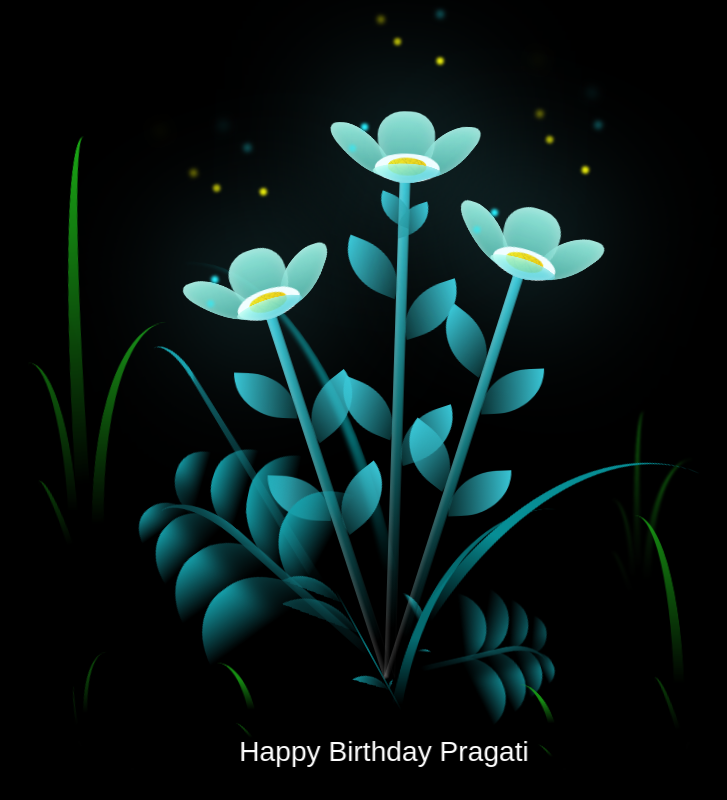
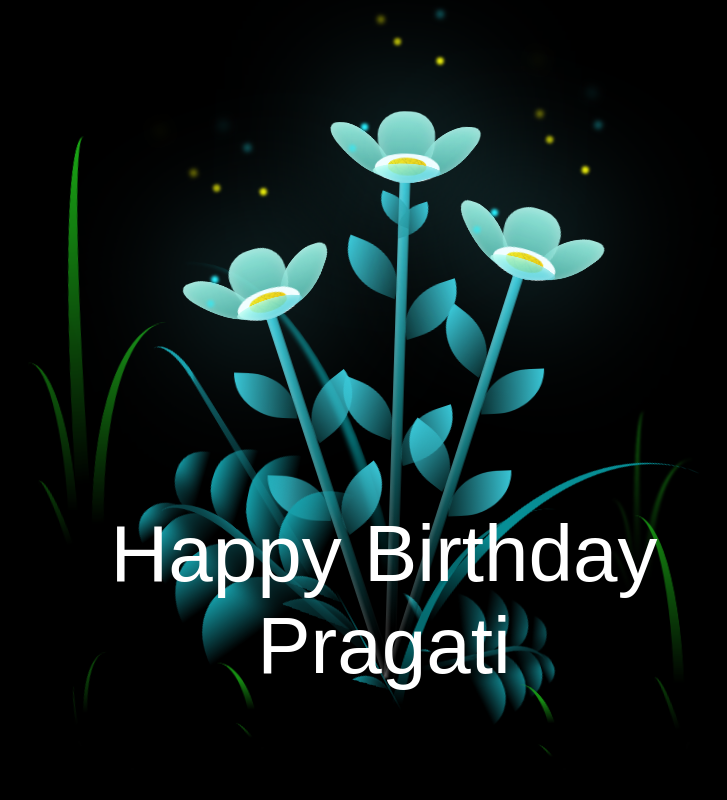
Before and after one commit to Itguykunal/flowers, a plain HTML site: page index.html in a window 1280 px wide. Shown: the whole page, without its empty margins (256-983 px from the left). Drawn offline with Linux system fonts and the light colour scheme.

Commit message:
Update style.css

```diff
--- a/style.css
+++ b/style.css
@@ -38,7 +38,7 @@ body {
   left: 50%;
   transform: translate(-50%, -50%);
   color: white; /* Adjust the color as needed */
-  font-size: 1.76rem; /* Adjust the font size as needed */
+  font-size: 5rem; /* Adjust the font size as needed */
   font-family: 'Brush Script MT', sans-serif; /* Adjust the font family as needed */
   text-align: center;
   z-index: 100; /* Ensure the text is above other elements */
```
